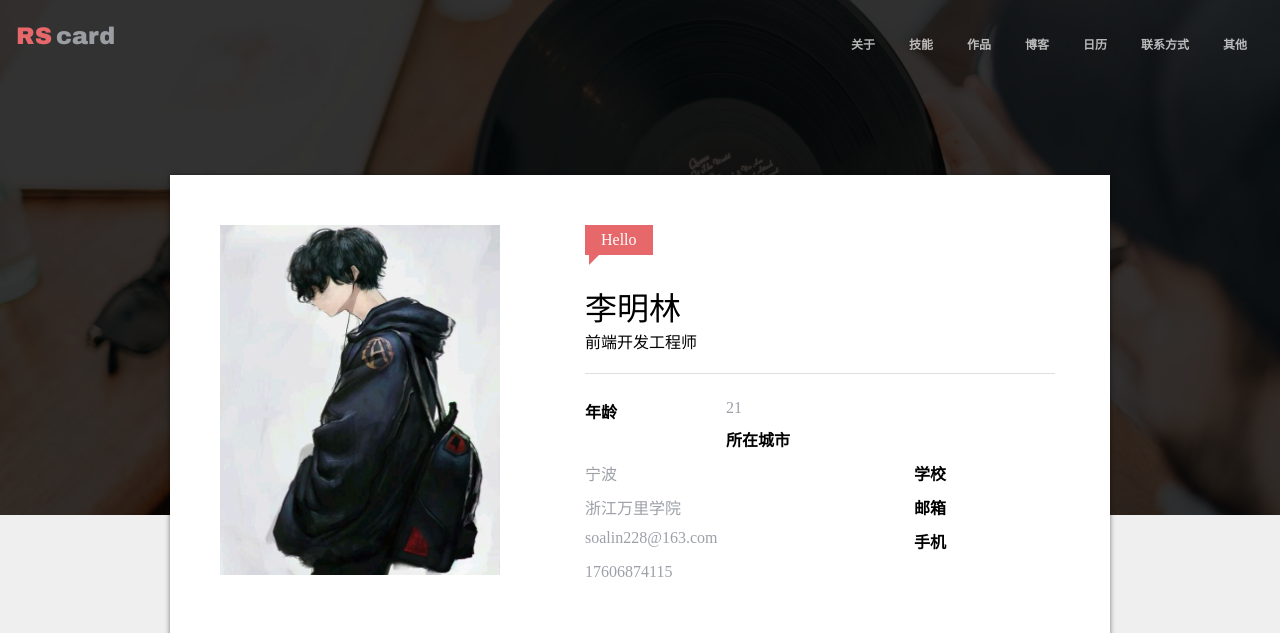
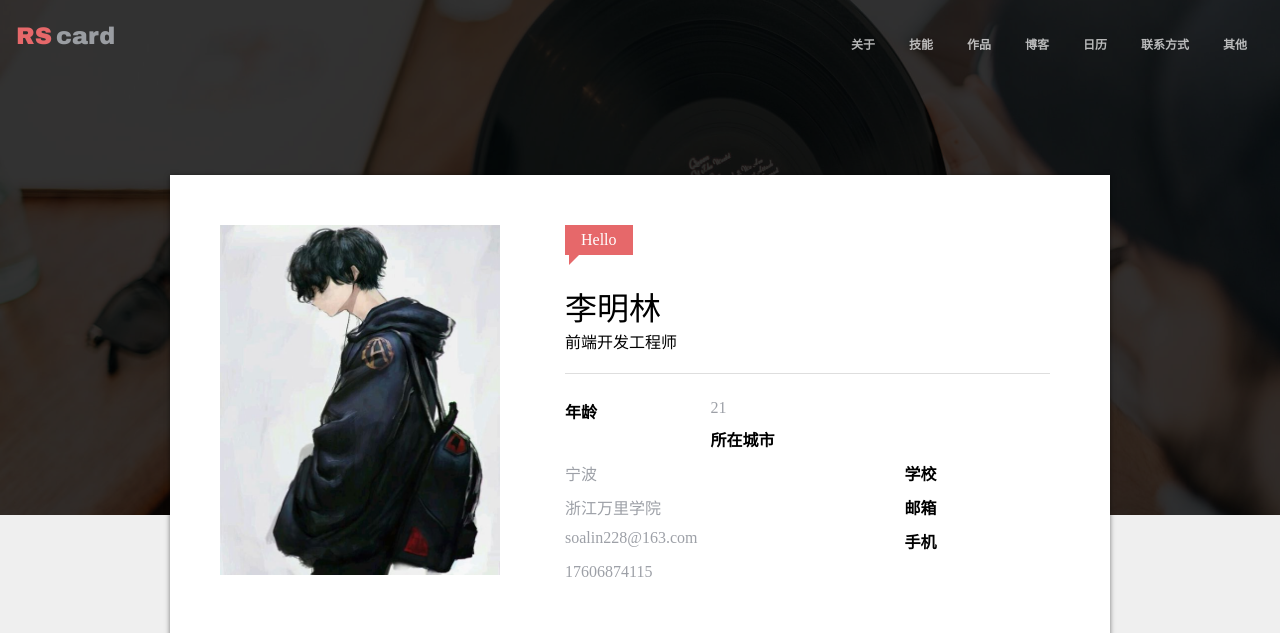
Before and after one commit to SOALIN228/resume, a plain HTML site: page index.html in a window 1280 px wide. Shown: the top 633 px of the page. Drawn offline with Linux system fonts and the light colour scheme.

Commit message:
个人card调整

```diff
--- a/a.css
+++ b/a.css
@@ -138,8 +138,8 @@ h1, h2, h3, h4, h5, h6 {
 
 .userCart .text {
     float: left;
-    margin-left: 85px;
-    width: 470px;
+    margin-left: 65px;
+    width: 485px;
 }
 
 .userCart .text h1 {
```
